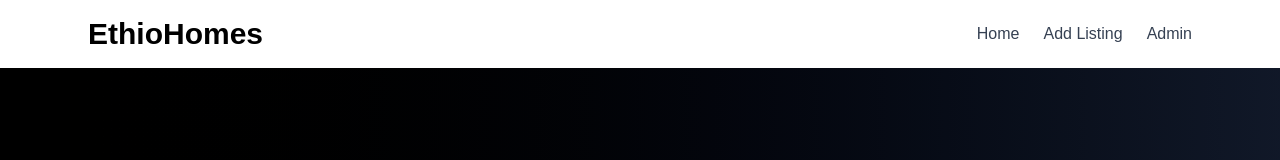
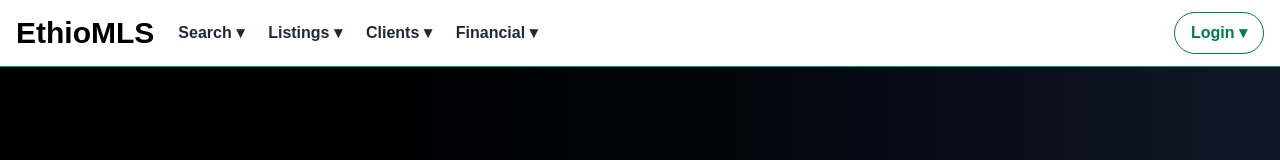
Before and after one commit to AddisFlower/ethiohomes, a Next.js app: page / in a window 1280 px wide. Shown: the top 160 px of the page. Built offline with nearby package versions, Linux system fonts and the light colour scheme.

Commit message:
Update agent-focused navbar branding

```diff
--- a/app/components/Navbar.tsx
+++ b/app/components/Navbar.tsx
@@ -2,35 +2,142 @@ import Link from "next/link";
 
 export default function Navbar() {
   return (
-    <nav className="bg-white shadow-md">
-      <div className="max-w-6xl mx-auto px-4 md:px-6 py-4 flex flex-col md:flex-row md:justify-between md:items-center gap-4">
+    <nav className="bg-white border-b border-emerald-600 shadow-sm">
+      <div className="max-w-7xl mx-auto px-4 py-3 flex flex-col md:flex-row md:items-center gap-6">
         <Link href="/">
-        <h1 className="text-2xl md:text-3xl font-bold text-black cursor-pointer">
-            EthioHomes
+          <h1 className="text-2xl md:text-3xl font-bold text-black cursor-pointer">
+            EthioMLS
           </h1>
         </Link>
 
-        <div className="flex gap-4 md:gap-6 items-center text-sm md:text-base">
-          <Link
-            href="/"
-            className="text-gray-700 hover:text-black font-medium"
-          >
-            Home
-          </Link>
+        <div className="flex flex-wrap gap-4 md:gap-6 items-center text-sm md:text-base">
+          <div className="relative group">
+            <button className="text-gray-800 font-semibold hover:text-emerald-700 transition">
+              Search ▾
+            </button>
 
-          <Link
-            href="/add-listing"
-            className="text-gray-700 hover:text-black font-medium"
-          >
-            Add Listing
-          </Link>
+            <div className="hidden group-hover:block absolute left-0 top-full mt-0 w-72 bg-white border-2 border-emerald-700 rounded-lg shadow-xl p-5 z-50">
+              <div className="flex flex-col gap-3 text-gray-700">
+                <Link href="/listings?type=Residential%20Sale">
+                  Residential Sale
+                </Link>
 
-          <Link
-            href="/admin"
-            className="text-gray-700 hover:text-black font-medium"
-          >
-            Admin
-          </Link>
+                <Link href="/listings?type=Residential%20Rent">
+                  Residential Rent
+                </Link>
+
+                <Link href="/listings?type=Multi-Family">
+                  Multi-Family
+                </Link>
+
+                <Link href="/listings?type=Land">Land</Link>
+
+                <Link href="/listings?type=Commercial%20Sale">
+                  Commercial Sale
+                </Link>
+
+                <Link href="/listings?type=Commercial%20Rent">
+                  Commercial Rent
+                </Link>
+              </div>
+            </div>
+          </div>
+
+          <div className="relative group">
+            <button className="text-gray-800 font-semibold hover:text-emerald-700 transition">
+              Listings ▾
+            </button>
+
+            <div className="hidden group-hover:block absolute left-0 top-full mt-0 w-72 bg-white border-2 border-emerald-700 rounded-lg shadow-xl p-5 z-50">
+              <div className="flex flex-col gap-3 text-gray-700">
+                <Link href="/listings">
+                  Browse Listings
+                </Link>
+
+                <Link href="/add-listing">
+                  Add Listing
+                </Link>
+
+                <Link href="/admin">
+                  Manage Listings
+                </Link>
+
+                <Link href="/listings">
+                  Featured Listings
+                </Link>
+              </div>
+            </div>
+          </div>
+
+          <div className="relative group">
+            <button className="text-gray-800 font-semibold hover:text-emerald-700 transition">
+              Clients ▾
+            </button>
+
+            <div className="hidden group-hover:block absolute left-0 top-full mt-0 w-72 bg-white border-2 border-emerald-700 rounded-lg shadow-xl p-5 z-50">
+              <div className="flex flex-col gap-3 text-gray-700">
+
+                <Link href="/">
+                  Contacts / Leads
+                </Link>
+
+                <Link href="/">
+                  Property Inquiries
+                </Link>
+
+                <Link href="/">
+                  Client Alerts
+                </Link>
+
+                <Link href="/">
+                  Communication History
+                </Link>
+
+                <Link href="/">
+                  My Showings
+                </Link>
+
+              </div>
+            </div>
+          </div>
+        </div>
+
+        <div className="relative group">
+          <button className="text-gray-800 font-semibold hover:text-emerald-700 transition">
+            Financial ▾
+          </button>
+
+          <div className="hidden group-hover:block absolute left-0 top-full mt-0 w-72 bg-white border-2 border-emerald-700 rounded-lg shadow-xl p-5 z-50">
+            <div className="flex flex-col gap-3 text-gray-700">
+              <Link href="/">
+                Mortgage Calculator
+              </Link>
+
+              <Link href="/">
+                Affordability Calculator
+              </Link>
+
+              <Link href="/">
+                Investment Estimate
+              </Link>
+            </div>
+          </div>
+        </div>
+
+        <div className="relative group ml-auto">
+          <button className="border border-emerald-700 text-emerald-700 px-4 py-2 rounded-full font-semibold hover:bg-emerald-100 transition">
+            Login ▾
+          </button>
+
+          <div className="hidden group-hover:block absolute right-0 top-full mt-0 w-56 bg-white border-2 border-emerald-700 rounded-lg shadow-xl p-5 z-50">
+            <div className="flex flex-col gap-3 text-gray-700">
+              <Link href="/">Dashboard</Link>
+              <Link href="/">Subscription</Link>
+              <Link href="/">Billing</Link>
+              <Link href="/">Settings</Link>
+              <Link href="/">Logout</Link>
+            </div>
+          </div>
         </div>
       </div>
     </nav>
```
